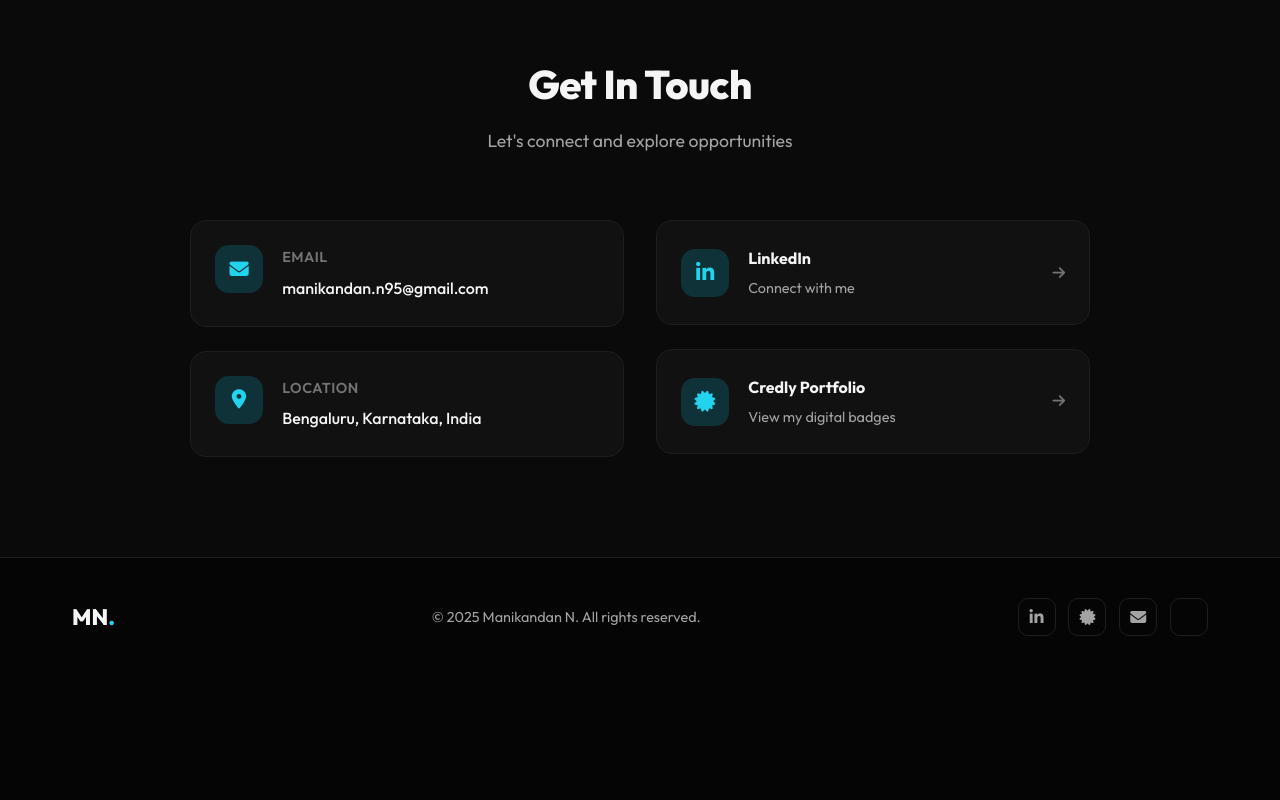
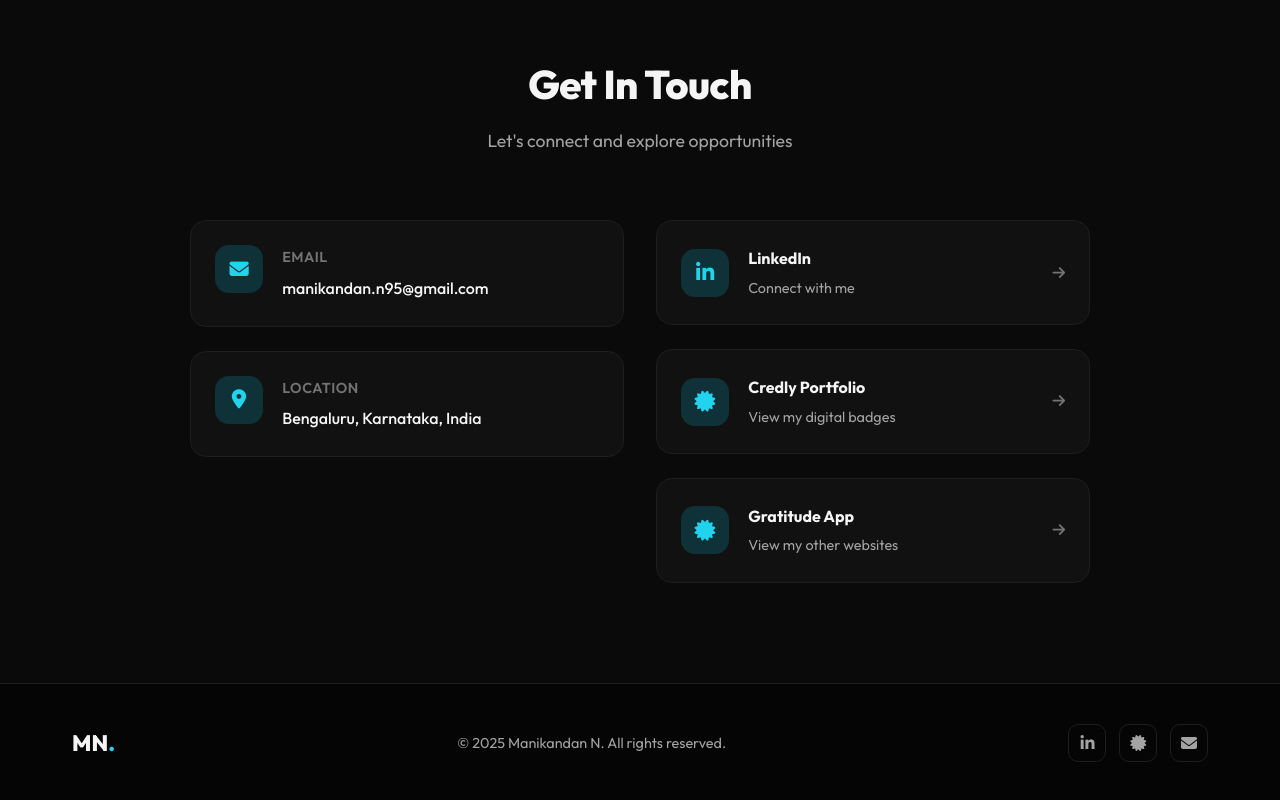
Before and after one commit to manikandann95/Portfolio, a website: page index.html in a window 1280 px wide. Shown: the part 9035-9835 px from the top of the page. Before the commit the page ends 9711 px from the top, so only its background shows below. Drawn offline with nearby package versions, Linux system fonts and the light colour scheme.

Commit message:
Add Gratitude App link to index.html
Added a link to the Gratitude App in the contact section. Removed from the footer section.

```diff
--- a/index.html
+++ b/index.html
@@ -556,6 +556,15 @@
                         </div>
                         <i class="fas fa-arrow-right contact-link-arrow"></i>
                     </a>
+                    <a href="https://manikandann95.github.io/Gratitude_App/" target="_blank" rel="noopener"
+                        class="contact-link-card">
+                    <i class="fas fa-certificate"></i>
+                        <div>
+                            <h4>Gratitude App</h4>
+                            <p>View my other websites</p>
+                        </div>
+                        <i class="fas fa-arrow-right contact-link-arrow"></i>
+                        </a>
                 </div>
             </div>
         </div>
@@ -573,9 +582,6 @@
                     <a href="https://www.credly.com/users/manikandan-n.fa639569/badges" target="_blank" rel="noopener"
                         aria-label="Credly"><i class="fas fa-certificate"></i></a>
                     <a href="mailto:manikandan.n95@gmail.com" aria-label="Email"><i class="fas fa-envelope"></i></a>
-                <div class="Other websites">
-                    <a href="https://manikandann95.github.io/Gratitude_App/" target="_blank" rel="noopener"
-                        aria-label="Gratitude App"></a>
                 </div>
             </div>
         </div>
```
